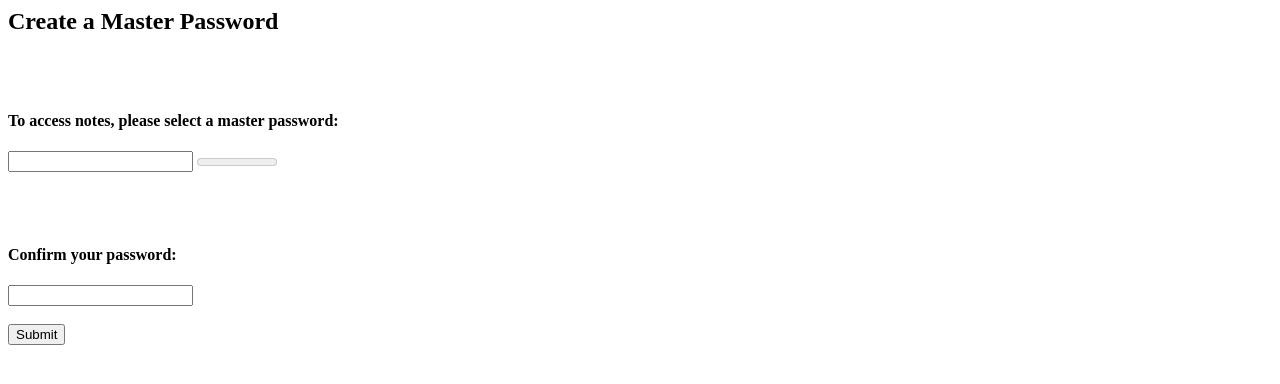
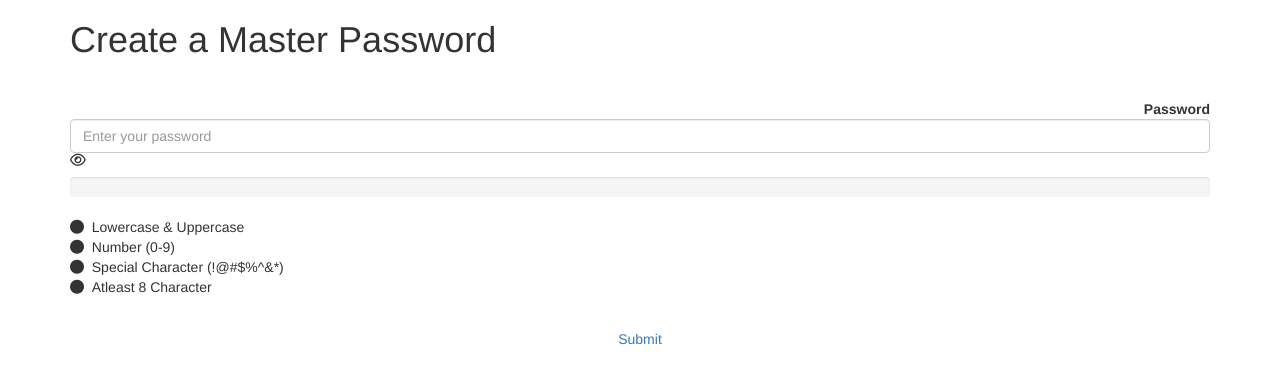
Before and after one commit to WaffleFrostt/300dtd-assessment, a PHP site: page /views/pages/home.php in a window 1280 px wide. Shown: the top 384 px of the page. Run offline with PHP 8.4, Linux system fonts and the light colour scheme; some libraries are stand-ins or nearby versions.

Commit message:
Attempt at Password indicator

```diff
--- a/site/index.php
+++ b/site/index.php
@@ -25,6 +25,7 @@
 $router->route(GET, PAGE, '/test', 'pages/test.php');
 
 $router->route(GET,    HTMX, '/info',    'components/info.php');
+$router->route(GET,    HTMX, '/password-strength',    'components/password-strength.php');
 
 
 //-------------------------------------------------------------
--- a/site/views/pages/home.php
+++ b/site/views/pages/home.php
@@ -1,17 +1,99 @@
-<h2>Create a Master Password</h2>
+<!-- <h2>Create a Master Password</h2>
 <br>
 </br>
 <h4>To access notes, please select a master password:</h4>
-<!-- input password box -->
+
 <form action="/notes" method="post">
     <input type="password" name="password" id="password" required>
-<!-- working password strength meter on a scale of three -->
-    <meter max="3" id="password-strength-meter"></meter>
-    <p id="password-strength-text"></p>
-    <br>
-    </br>
-    <h4>Confirm your password:</h4>
-    <input type="password" name="confirm_password" id="confirm_password" required>
-    <br>
-    </br>
-    <input type="submit" value="Submit">
+
+    <div id="password-strength" hx-get="/password-strength" hx-trigger="input">
+        <div id="password-strength-bar" style="width: 0%"></div>
+    </div>
+    <button type="submit">Submit</button>
+ -->
+
+ <head>
+  <link rel="stylesheet" href="https://cdnjs.cloudflare.com/ajax/libs/twitter-bootstrap/3.3.7/css/bootstrap.min.css">
+<link rel="stylesheet" href="passwordstyles.css">
+    <script src="https://kit.fontawesome.com/1c2c2462bf.js" crossorigin="anonymous"></script>
+    <script src="password.js"></script>
+</head>
+
+<body>
+    <div class="container">
+        <form class="form-horizontal" id="validateForm">
+            <h1>Create a Master Password</h1>
+            <fieldset>
+                <!-- Email input-->
+                <div class="form-group">
+                    <label class="col-md-12 control-label" for="textinput">
+
+                </div>
+
+                <!-- Password input-->
+                <div class="form-group">
+                    <label class="col-md-12 control-label" for="passwordinput">
+                        Password
+                    </label>
+                    <div class="col-md-12">
+                        <input id="password" class="form-control input-md"
+                        name="password" type="password"
+                        placeholder="Enter your password" >
+                        <span class="show-pass" onclick="toggle()">
+                            <i class="far fa-eye" onclick="myFunction(this)"></i>
+                        </span>
+                        <div id="popover-password">
+                            <p><span id="result"></span></p>
+                            <div class="progress">
+                                <div id="password-strength"
+                                    class="progress-bar"
+                                    role="progressbar"
+                                    aria-valuenow="40"
+                                    aria-valuemin="0"
+                                    aria-valuemax="100"
+                                    style="width:0%">
+                                </div>
+                            </div>
+                            <ul class="list-unstyled">
+                                <li class="">
+                                    <span class="low-upper-case">
+                                        <i class="fas fa-circle" aria-hidden="true"></i>
+                                        &nbsp;Lowercase &amp; Uppercase
+                                    </span>
+                                </li>
+                                <li class="">
+                                    <span class="one-number">
+                                        <i class="fas fa-circle" aria-hidden="true"></i>
+                                        &nbsp;Number (0-9)
+                                    </span>
+                                </li>
+                                <li class="">
+                                    <span class="one-special-char">
+                                        <i class="fas fa-circle" aria-hidden="true"></i>
+                                        &nbsp;Special Character (!@#$%^&*)
+                                    </span>
+                                </li>
+                                <li class="">
+                                    <span class="eight-character">
+                                        <i class="fas fa-circle" aria-hidden="true"></i>
+                                        &nbsp;Atleast 8 Character
+                                    </span>
+                                </li>
+                            </ul>
+                        </div>
+                    </div>
+                </div>
+                <!-- Button -->
+
+                <div class="form-group">
+                    <a href="#" class="btn login-btn btn-block">
+                        Submit
+                    </a>
+                </div>
+                    <div class="divider"></div>
+                </div>
+            </fieldset>
+        </form>
+    </div>
+<!--     <script src="main.js"></script> -->
+</body>
```
Also changed, not shown: images/Delete.md (deleted, +0 -1 lines), site/css/passwordstyles.css (added, +85 -0 lines), site/js/password.js (added, +85 -0 lines), site/views/components/password-strength.php (added, +8 -0 lines), Design.md (deleted), Development.md (deleted), Feedback.md (deleted).
